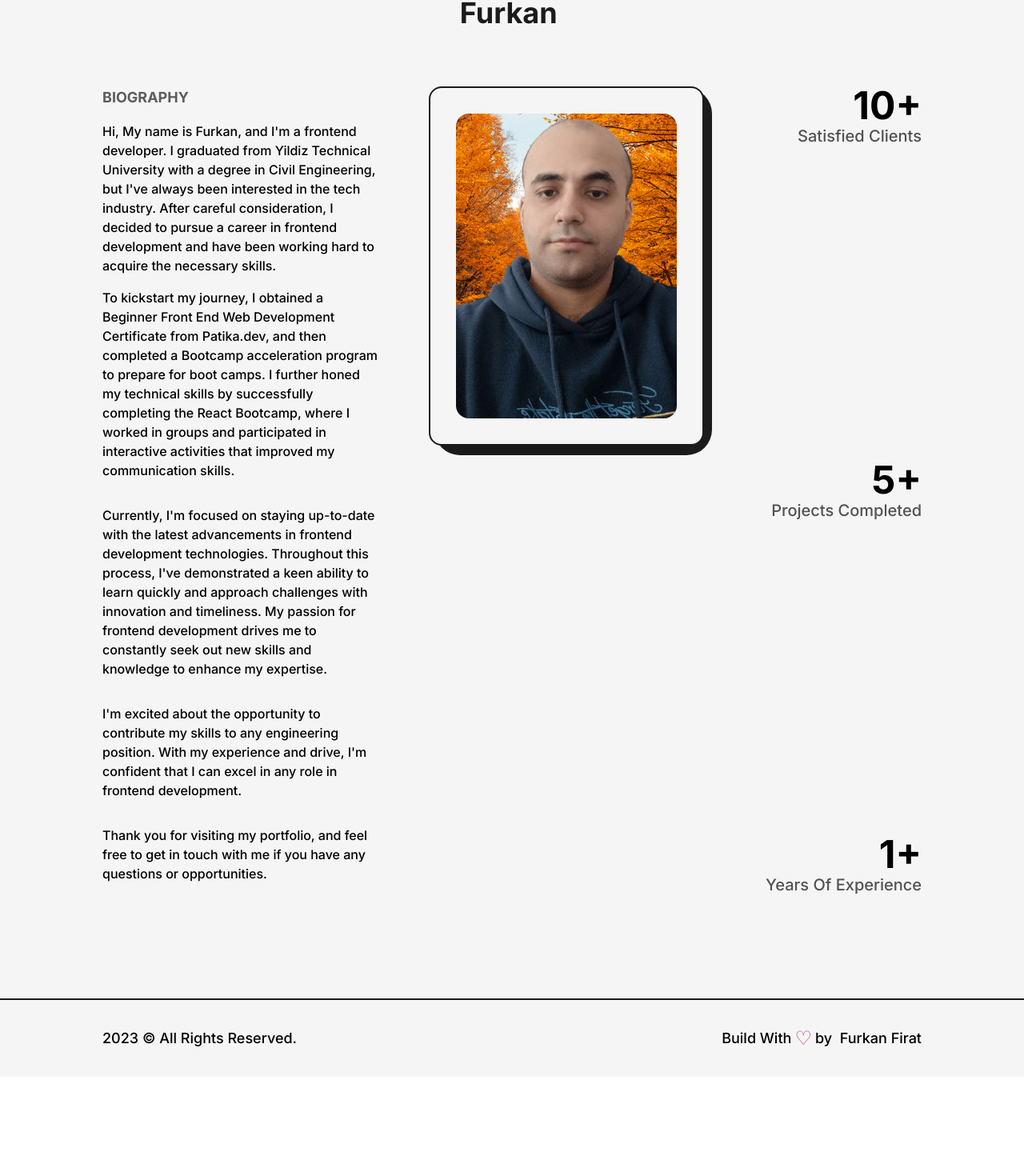
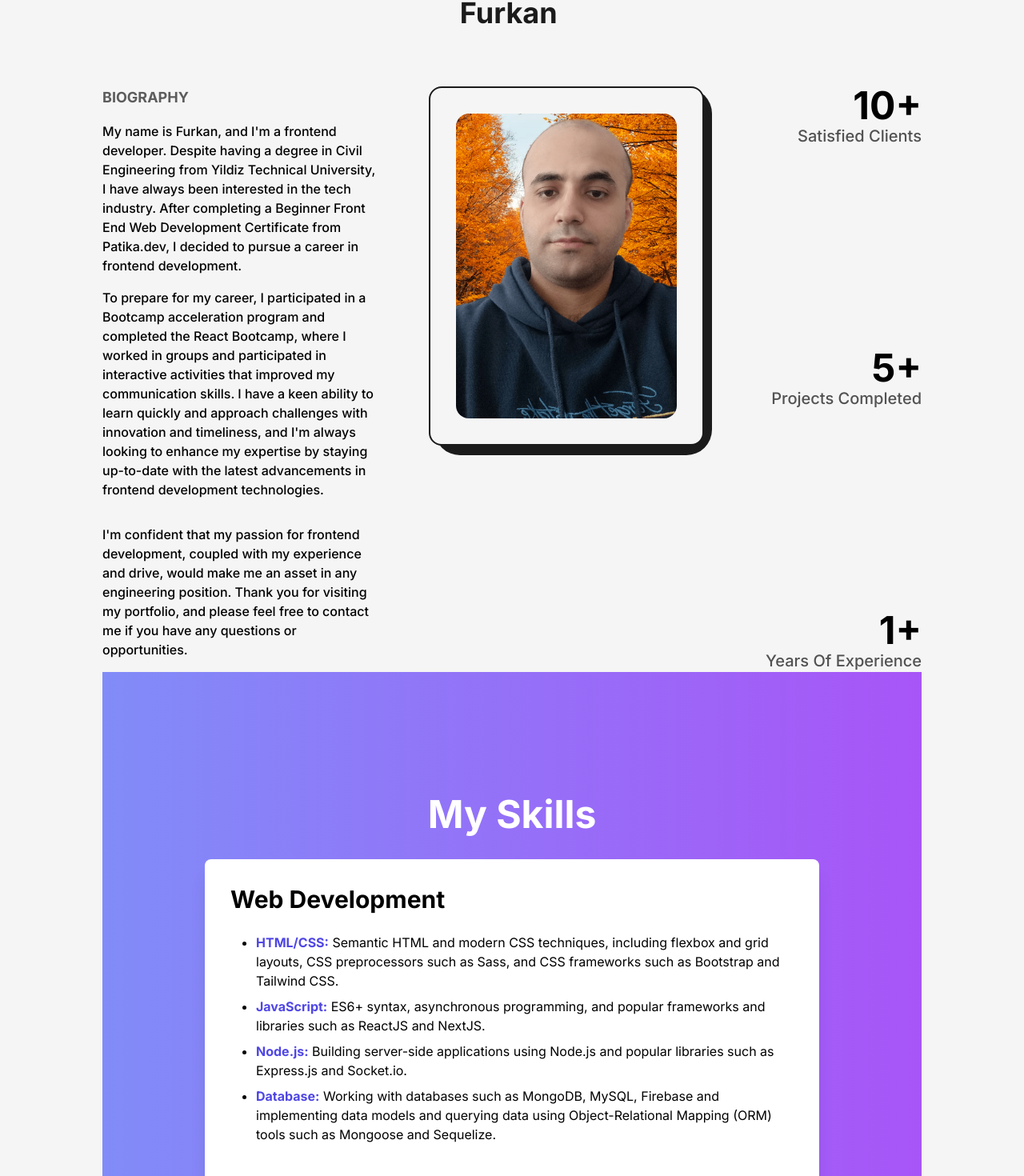
Before and after one commit to FurkanFirat23/my-portfolio, a Next.js app: page /about in a window 1280 px wide. Shown: the part 204-1674 px from the top of the page at 80% size. Before the commit the page ends 1550 px from the top, so only its background shows below. Built offline with nearby package versions, Linux system fonts and the light colour scheme.

Commit message:
skills js completed

```diff
--- /dev/null
+++ b/src/components/Experience.js
@@ -0,0 +1,7 @@
+import React from "react";
+
+const Experience = () => {
+  return <div>Experience</div>;
+};
+
+export default Experience;
--- /dev/null
+++ b/src/components/Skills.js
@@ -0,0 +1,38 @@
+import React from "react";
+
+const Skills = () => {
+  return (
+    <div className="bg-gradient-to-r from-indigo-400 to-purple-500 h-screen flex flex-col items-center justify-center">
+      <h1 className="text-5xl font-bold text-white mb-8">My Skills</h1>
+      <div className="bg-white rounded-lg shadow-xl p-8 max-w-3xl w-full">
+        <h2 className="text-3xl font-bold mb-6">Web Development</h2>
+        <ul className="list-disc ml-8 mb-6">
+          <li className="mb-2">
+            <span className="text-indigo-600 font-bold">HTML/CSS:</span>{" "}
+            Semantic HTML and modern CSS techniques, including flexbox and grid
+            layouts, CSS preprocessors such as Sass, and CSS frameworks such as
+            Bootstrap and Tailwind CSS.
+          </li>
+          <li className="mb-2">
+            <span className="text-indigo-600 font-bold">JavaScript:</span> ES6+
+            syntax, asynchronous programming, and popular frameworks and
+            libraries such as ReactJS and NextJS.
+          </li>
+          <li className="mb-2">
+            <span className="text-indigo-600 font-bold">Node.js:</span> Building
+            server-side applications using Node.js and popular libraries such as
+            Express.js and Socket.io.
+          </li>
+          <li className="mb-2">
+            <span className="text-indigo-600 font-bold">Database:</span> Working
+            with databases such as MongoDB, MySQL, Firebase and implementing
+            data models and querying data using Object-Relational Mapping (ORM)
+            tools such as Mongoose and Sequelize.
+          </li>
+        </ul>
+      </div>
+    </div>
+  );
+};
+
+export default Skills;
--- a/src/pages/about.js
+++ b/src/pages/about.js
@@ -5,6 +5,8 @@ import Image from "next/image";
 import React, { useEffect, useRef } from "react";
 import pphd from "../../public/images/profile/pphd.jpg";
 import { useInView, useMotionValue, useSpring } from "framer-motion";
+import Skills from "@/components/Skills";
+import Experience from "@/components/Experience";
 
 const AnimatedNumbers = ({ value }) => {
   const ref = useRef(null);
@@ -48,37 +50,29 @@ const about = () => {
               </h2>
 
               <p className="font-medium">
-                Hi, My name is Furkan, and I'm a frontend developer. I graduated
-                from Yildiz Technical University with a degree in Civil
-                Engineering, but I've always been interested in the tech
-                industry. After careful consideration, I decided to pursue a
-                career in frontend development and have been working hard to
-                acquire the necessary skills.
+                My name is Furkan, and I'm a frontend developer. Despite having
+                a degree in Civil Engineering from Yildiz Technical University,
+                I have always been interested in the tech industry. After
+                completing a Beginner Front End Web Development Certificate from
+                Patika.dev, I decided to pursue a career in frontend
+                development.
               </p>
               <p className="font-medium my-4">
-                To kickstart my journey, I obtained a Beginner Front End Web
-                Development Certificate from Patika.dev, and then completed a
-                Bootcamp acceleration program to prepare for boot camps. I
-                further honed my technical skills by successfully completing the
-                React Bootcamp, where I worked in groups and participated in
-                interactive activities that improved my communication skills.
+                To prepare for my career, I participated in a Bootcamp
+                acceleration program and completed the React Bootcamp, where I
+                worked in groups and participated in interactive activities that
+                improved my communication skills. I have a keen ability to learn
+                quickly and approach challenges with innovation and timeliness,
+                and I'm always looking to enhance my expertise by staying
+                up-to-date with the latest advancements in frontend development
+                technologies.
               </p>
               <p className="font-medium my-4">
-                Currently, I'm focused on staying up-to-date with the latest
-                advancements in frontend development technologies. Throughout
-                this process, I've demonstrated a keen ability to learn quickly
-                and approach challenges with innovation and timeliness. My
-                passion for frontend development drives me to constantly seek
-                out new skills and knowledge to enhance my expertise.
-              </p>
-              <p className="font-medium my-4">
-                I'm excited about the opportunity to contribute my skills to any
-                engineering position. With my experience and drive, I'm
-                confident that I can excel in any role in frontend development.
-              </p>
-              <p className="font-medium my-4">
-                Thank you for visiting my portfolio, and feel free to get in
-                touch with me if you have any questions or opportunities.
+                I'm confident that my passion for frontend development, coupled
+                with my experience and drive, would make me an asset in any
+                engineering position. Thank you for visiting my portfolio, and
+                please feel free to contact me if you have any questions or
+                opportunities.
               </p>
             </div>
 
@@ -118,6 +112,9 @@ const about = () => {
               </div>
             </div>
           </div>
+
+          <Skills />
+          <Experience />
         </Layout>
       </main>
     </>
```
